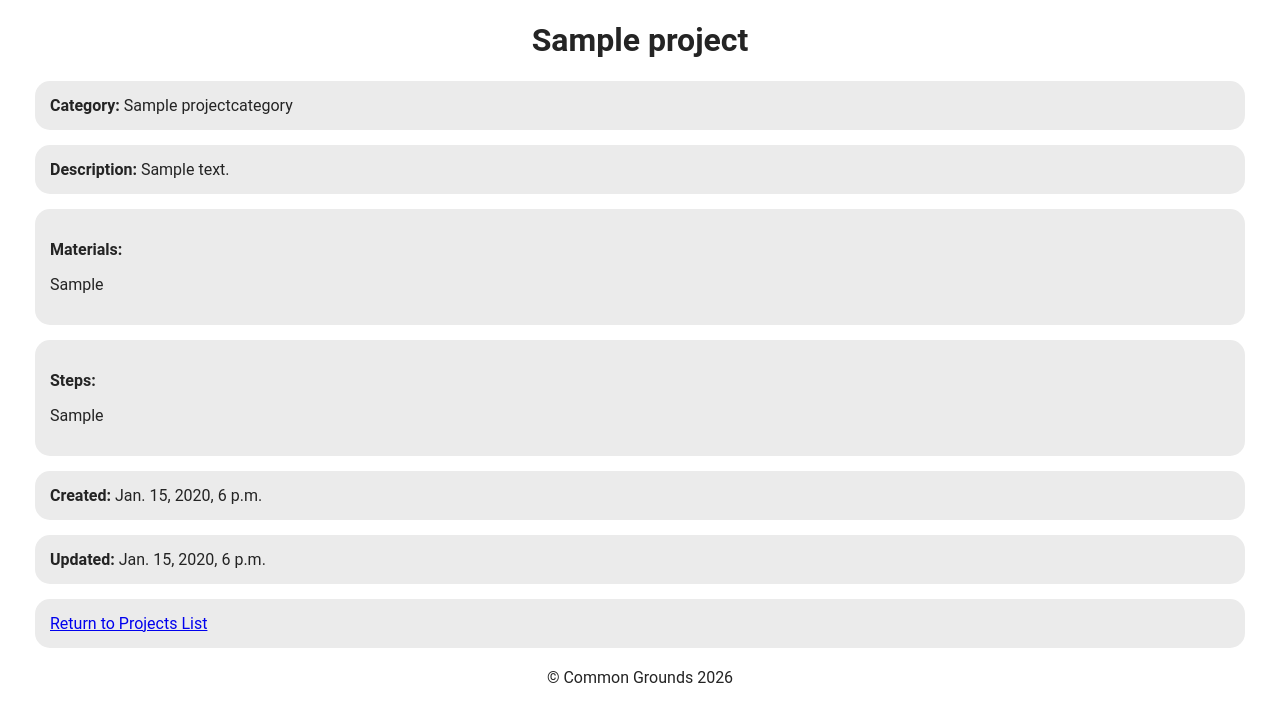
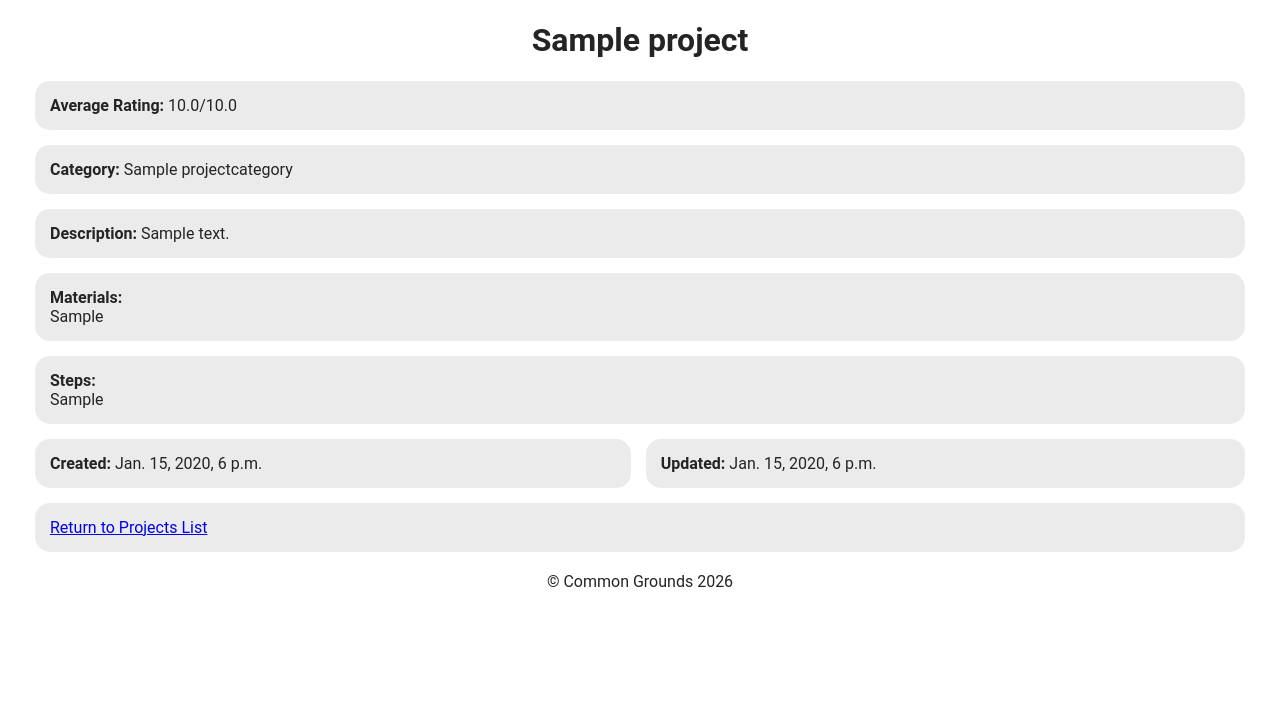
Before and after one commit to jeconiahbautista/commongrounds-AG-17, a Django app: page /diyprojects/project/1/ in a window 1280 px wide. Shown: the part 49-771 px from the top of the page. Run offline with Django 5.2, Linux system fonts and the light colour scheme; tables that the repository leaves empty hold one stand-in row (values such as "Sample post").

Commit message:
Added a form to submit rating and rendered it in detail view.

```diff
--- /dev/null
+++ b/diyprojects/forms.py
@@ -0,0 +1,10 @@
+from django import forms
+from .models import ProjectRating
+
+
+class ProjectRatingForm(forms.ModelForm):
+    class Meta:
+        model = ProjectRating
+        fields = [
+            "score",
+        ]
--- a/diyprojects/models.py
+++ b/diyprojects/models.py
@@ -86,6 +86,9 @@ class ProjectReview(models.Model):
 
 
 class ProjectRating(models.Model):
+    project = models.ForeignKey(
+        Project, on_delete=models.CASCADE, related_name="ratings", null=True
+    )
     profile = models.ForeignKey(
         Profile, on_delete=models.CASCADE, related_name="project_ratings"
     )
@@ -102,3 +105,4 @@ class ProjectRating(models.Model):
     class Meta:
         verbose_name = "Project Rating"
         verbose_name_plural = "Project Ratings"
+        unique_together = ["project", "profile"]
--- a/diyprojects/templates/diy-projects_detail.html
+++ b/diyprojects/templates/diy-projects_detail.html
@@ -3,6 +3,27 @@
 {% block body %}
 <div class="container">
     <h1>{{ project.title }}</h1>
+    <div class="boxes">
+        <div class="box"><strong>Average Rating:</strong> {{ average_rating|floatformat:1 }}/10.0</div>
+        {% if user.is_authenticated %}
+        {% if existing_rating %}
+        <div class="box">
+            <p><em>You rated this project:</em> {{ existing_rating.score }}/10.0</p>
+        </div>
+        {% else %}
+        <div class="box">
+            <form action="{% url 'diyprojects:diyprojects_detail' project.pk %}" method="POST">
+                {% csrf_token %}
+                <label for="score">
+                    <span><strong>Rate the Project: </strong></span>
+                    <input type="number" id="score" name="score" min="1" max="10">
+                </label>
+                <input type="submit" value="Submit">
+            </form>
+        </div>
+        {% endif %}
+        {% endif %}
+    </div>
     <div class="box"><strong>Category:</strong> {{ project.category.name }}</div>
     <div class="box"><strong>Description:</strong> {{ project.description }}</div>
     <div class="box">
@@ -13,8 +34,10 @@
         <p><strong>Steps:</strong></p>
         <p>{{ project.steps }}</p>
     </div>
-    <div class="box"><strong>Created:</strong> {{ project.created_on }}</div>
-    <div class="box"><strong>Updated:</strong> {{ project.updated_on }}</div>
+    <div class="boxes">
+        <div class="box"><strong>Created:</strong> {{ project.created_on }}</div>
+        <div class="box"><strong>Updated:</strong> {{ project.updated_on }}</div>
+    </div>
     <div class="box"><a href="/diyprojects/projects">Return to Projects List</a></div>
 </div>
 {% endblock %}
--- a/diyprojects/views.py
+++ b/diyprojects/views.py
@@ -1,7 +1,8 @@
-from django.shortcuts import render
-from .models import Project
+from django.shortcuts import redirect, render
+from .models import Project, ProjectRating
 from django.contrib.auth.decorators import login_required
 from django.db.models import Q
+from .forms import ProjectRatingForm
 
 
 @login_required
@@ -34,5 +35,41 @@ def diyprojects_list(request):
 
 def diyprojects_detail(request, pk):
     project = Project.objects.get(pk=pk)
-    ctx = {"project": project}
+
+    ratings = ProjectRating.objects.filter(project=project)
+
+    if ratings.exists():
+        total = sum([r.score for r in ratings])
+        average_rating = total / ratings.count()
+    else:
+        average_rating = None
+
+    existing_rating = None
+    if request.user.is_authenticated:
+        existing_rating = ProjectRating.objects.filter(
+            project=project, profile=request.user.profile
+        ).first()
+
+    if request.method == "POST":
+        if not request.user.is_authenticated:
+            return redirect("login")
+
+        form = ProjectRatingForm(request.POST)
+        if form.is_valid():
+            ProjectRating.objects.create(
+                project=project,
+                profile=request.user.profile,
+                score=form.cleaned_data["score"],
+            )
+            return redirect("diyprojects:diyprojects_detail", pk=project.pk)
+    else:
+        form = ProjectRatingForm()
+
+    ctx = {
+        "project": project,
+        "average_rating": average_rating,
+        "existing_rating": existing_rating,
+        "form": form,
+    }
+
     return render(request, "diy-projects_detail.html", ctx)
--- a/static/styles.css
+++ b/static/styles.css
@@ -93,3 +93,18 @@ ul {
 .add {
     text-align: center;
 }
+
+.boxes {
+    display: flex;
+    gap: 15px;
+    padding: 0 15px;
+}
+
+.box p {
+    margin: 0;
+}
+
+.boxes .box {
+    flex: auto;
+    margin: 0;
+}
```
Also changed, not shown: diyprojects/migrations/0008_projectrating_project.py (added), diyprojects/migrations/0009_remove_projectrating_project.py (added), diyprojects/migrations/0010_projectrating_project.py (added), diyprojects/migrations/0011_alter_projectrating_unique_together.py (added).
